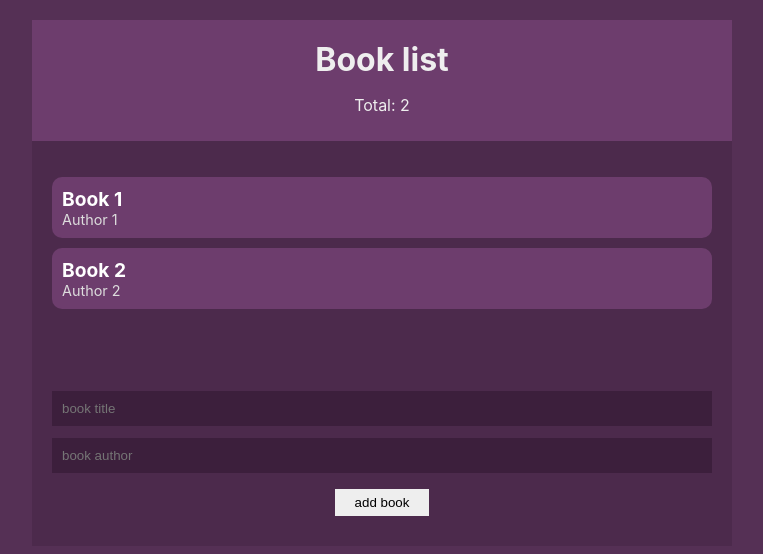
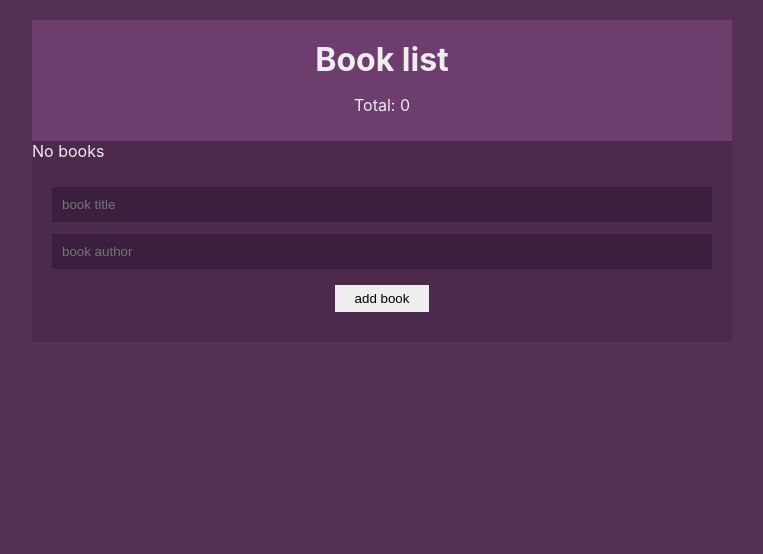
Before and after one commit to IcyCaster/react-context-and-hooks, a React app: page / in a window 1280 px wide. Shown: the top 554 px of the page, without its empty margins (258-1021 px from the left). Built offline with nearby package versions, Linux system fonts and the light colour scheme.

Commit message:
Lesson 7: Reducers implemented

```diff
--- a/src/Fcomponents/BookDetails.jsx
+++ b/src/Fcomponents/BookDetails.jsx
@@ -2,9 +2,9 @@ import React, {useContext} from 'react';
 import {BookContext} from "../Fcontexts/BookContext";
 
 const BookDetails  = ({book}) => {
-    const { removeBook } = useContext(BookContext);
+    const { dispatch } = useContext(BookContext);
         return (
-            <li onClick={() => removeBook(book.id)}>
+            <li onClick={() => dispatch({type: 'REMOVE_BOOK', id: book.id})}>
                <div className="title">{book.title}</div>
                <div className="author">{book.author}</div>
             </li>
--- a/src/Fcomponents/BookForm.jsx
+++ b/src/Fcomponents/BookForm.jsx
@@ -3,14 +3,14 @@ import {BookContext} from "../Fcontexts/BookContext";
 
 const BookForm = () => {
 
-    const {addBook} = useContext(BookContext);
+    const {dispatch} = useContext(BookContext);
 
     const [title, setTitle] = useState('');
     const [author, setAuthor] = useState('');
 
     const handleSubmit = (e) => {
         e.preventDefault();
-        addBook(title, author);
+        dispatch({type: 'ADD_BOOK', book: {title, author}});
         setTitle('');
         setAuthor('');
     };
--- a/src/Fcontexts/BookContext.jsx
+++ b/src/Fcontexts/BookContext.jsx
@@ -1,22 +1,14 @@
-import React, {createContext, useState} from 'react';
+import React, {createContext, useReducer} from 'react';
 import * as uuid from "uuid";
+import {bookReducer} from "../Freducers/BookReducer";
 
 export const BookContext = createContext();
 
 const BookContextProvider = (props) => {
-    const [books, setBooks] = useState([
-        {title: 'Book 1', author: "Author 1", id: 1},
-        {title: 'Book 2', author: "Author 2", id: 2}
-    ]);
-    const addBook = (title, author) => {
-        setBooks([...books, {title, author, id: uuid()}]);
-    };
-    const removeBook = (id) => {
-        setBooks(books.filter(book => book.id !== id));
-    };
+    const [books, dispatch] = useReducer(bookReducer,[]);
 
     return (
-        <BookContext.Provider value={{books, addBook, removeBook}}>
+        <BookContext.Provider value={{books, dispatch}}>
             {props.children}
         </BookContext.Provider>
     )
--- /dev/null
+++ b/src/Freducers/BookReducer.jsx
@@ -0,0 +1,12 @@
+import * as uuid from "uuid";
+
+export const bookReducer = (state, action) => {
+    switch (action.type) {
+        case 'ADD_BOOK':
+            return [...state, {title: action.book.title, author: action.book.author, id: uuid()}];
+        case 'REMOVE_BOOK':
+            return state.filter(book => book.id !== action.id);
+        default:
+            return state;
+    }
+};
```
